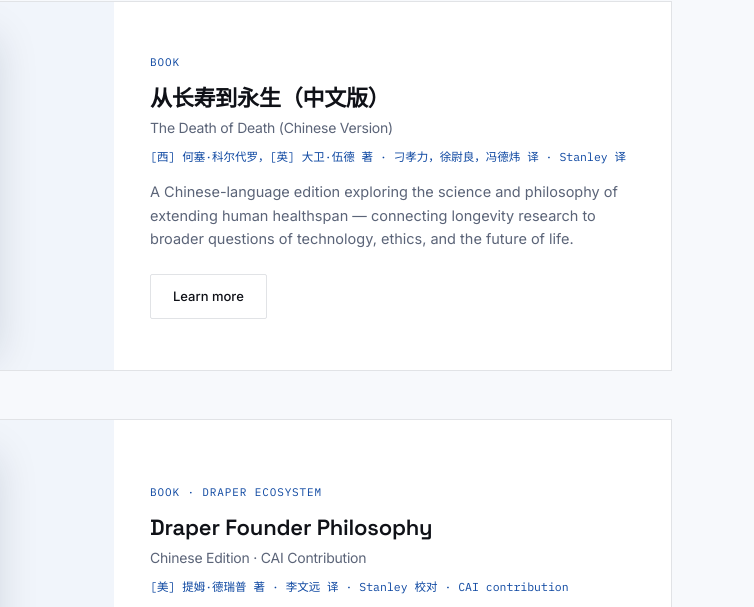
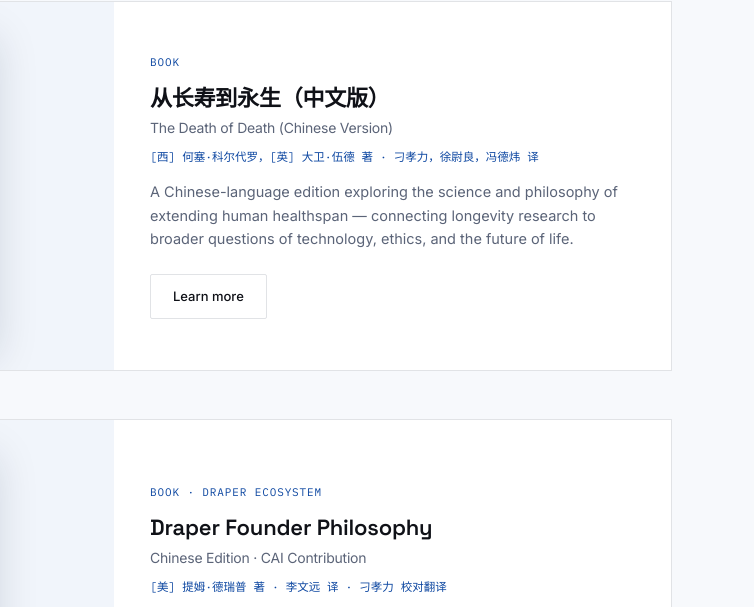
Before and after one commit to stanfordstanley/caiglobal-ai-v3, a plain HTML site: page content/index.html in a window 1280 px wide. Shown: the part 3744-4351 px from the top of the page, 526-1280 px from the left. Drawn offline with Linux system fonts and the light colour scheme.

Commit message:
update book info

```diff
--- a/content/index.html
+++ b/content/index.html
@@ -176,7 +176,7 @@
         <div class="story-card-body">
           <span class="story-tag mono">BOOK</span>
           <h3>从长寿到永生（中文版）<span class="book-subtitle">The Death of Death (Chinese Version)</span></h3>
-          <p class="book-authors mono">[西] 何塞·科尔代罗，[英] 大卫·伍德 著 · 刁孝力，徐尉良，冯德炜 译 · Stanley 译</p>
+          <p class="book-authors mono">[西] 何塞·科尔代罗，[英] 大卫·伍德 著 · 刁孝力，徐尉良，冯德炜 译</p>
           <p>A Chinese-language edition exploring the science and philosophy of extending human healthspan — connecting longevity research to broader questions of technology, ethics, and the future of life.</p>
           <a href="https://www.amazon.com/dp/7520726274" class="btn btn-ghost-dark" target="_blank" rel="noopener">Learn more</a>
         </div>
@@ -191,7 +191,7 @@
         <div class="story-card-body">
           <span class="story-tag mono">BOOK · DRAPER ECOSYSTEM</span>
           <h3>Draper Founder Philosophy <span class="book-subtitle">Chinese Edition · CAI Contribution</span></h3>
-          <p class="book-authors mono">[美] 提姆·德瑞普 著 · 李文远 译 · Stanley 校对 · CAI contribution</p>
+          <p class="book-authors mono">[美] 提姆·德瑞普 著 · 李文远 译 · 刁孝力 校对翻译</p>
           <p>A small part of a broader engagement with the Draper ecosystem — translating founder philosophy across markets and contexts.</p>
           <a href="https://www.amazon.com/dp/B078HWH29T" class="btn btn-ghost-dark" target="_blank" rel="noopener">Learn more</a>
         </div>
```
